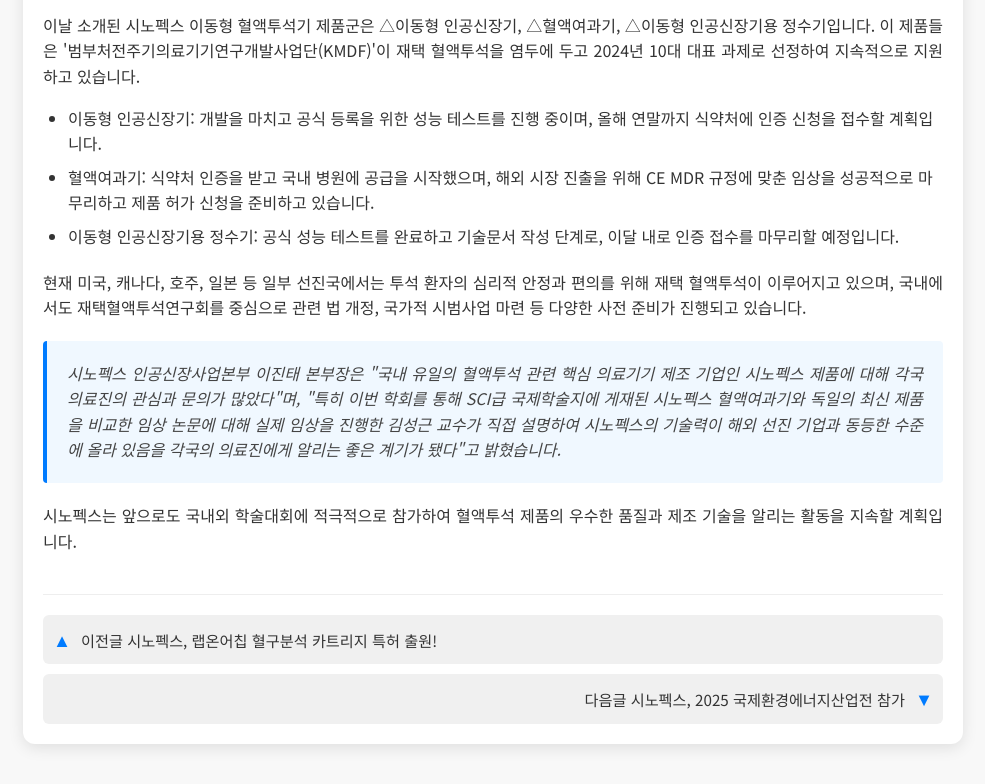
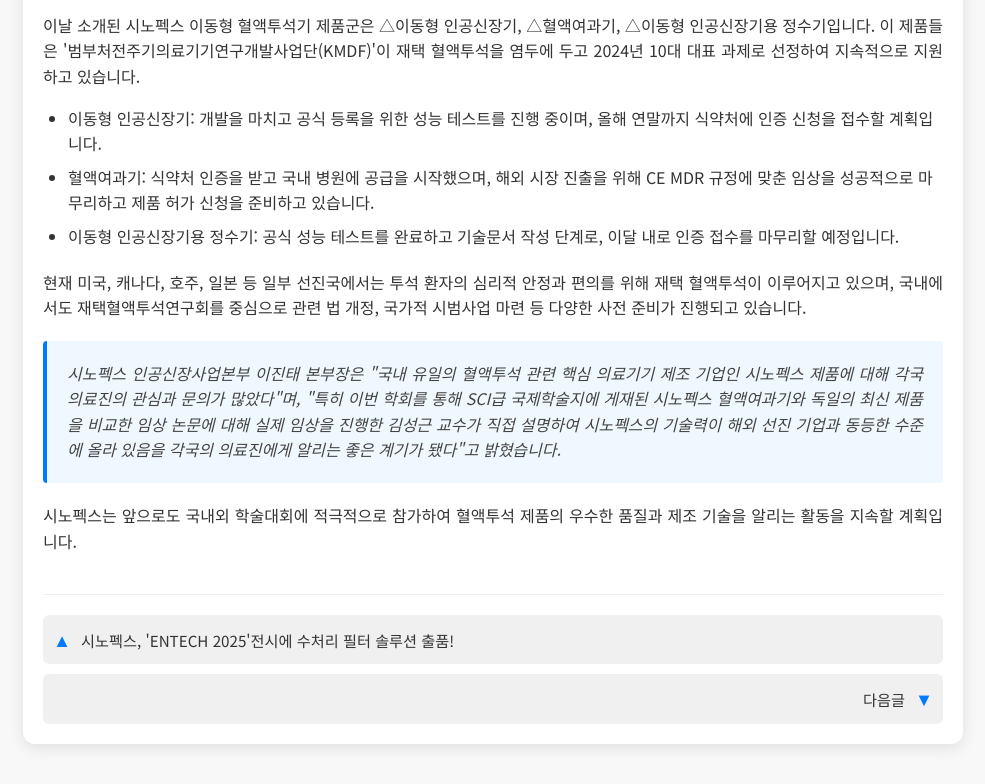
Before and after one commit to goodlight1234/news24, a plain HTML site: page index.html in a window 1280 px wide. Shown: the part 1292-2076 px from the top of the page, without its empty margins (147-1132 px from the left). Drawn offline with Linux system fonts and the light colour scheme.

Commit message:
Update index.html

```diff
--- a/index.html
+++ b/index.html
@@ -224,8 +224,8 @@
     </div>
 
     <div class="post-navigation">
-        <a href="#" class="post-link prev"><span class="arrow">▲</span> 이전글 시노펙스, 랩온어칩 혈구분석 카트리지 특허 출원!</a>
-        <a href="#" class="post-link next">다음글 시노펙스, 2025 국제환경에너지산업전 참가 <span class="arrow">▼</span></a>
+        <a href="https://goodlight1234.github.io/news23/" class="post-link prev"><span class="arrow">▲</span> 시노펙스, 'ENTECH 2025'전시에 수처리 필터 솔루션 출품!</a>
+        <a href="#" class="post-link next">다음글 <span class="arrow">▼</span></a>
     </div>
 
 </div>
```
